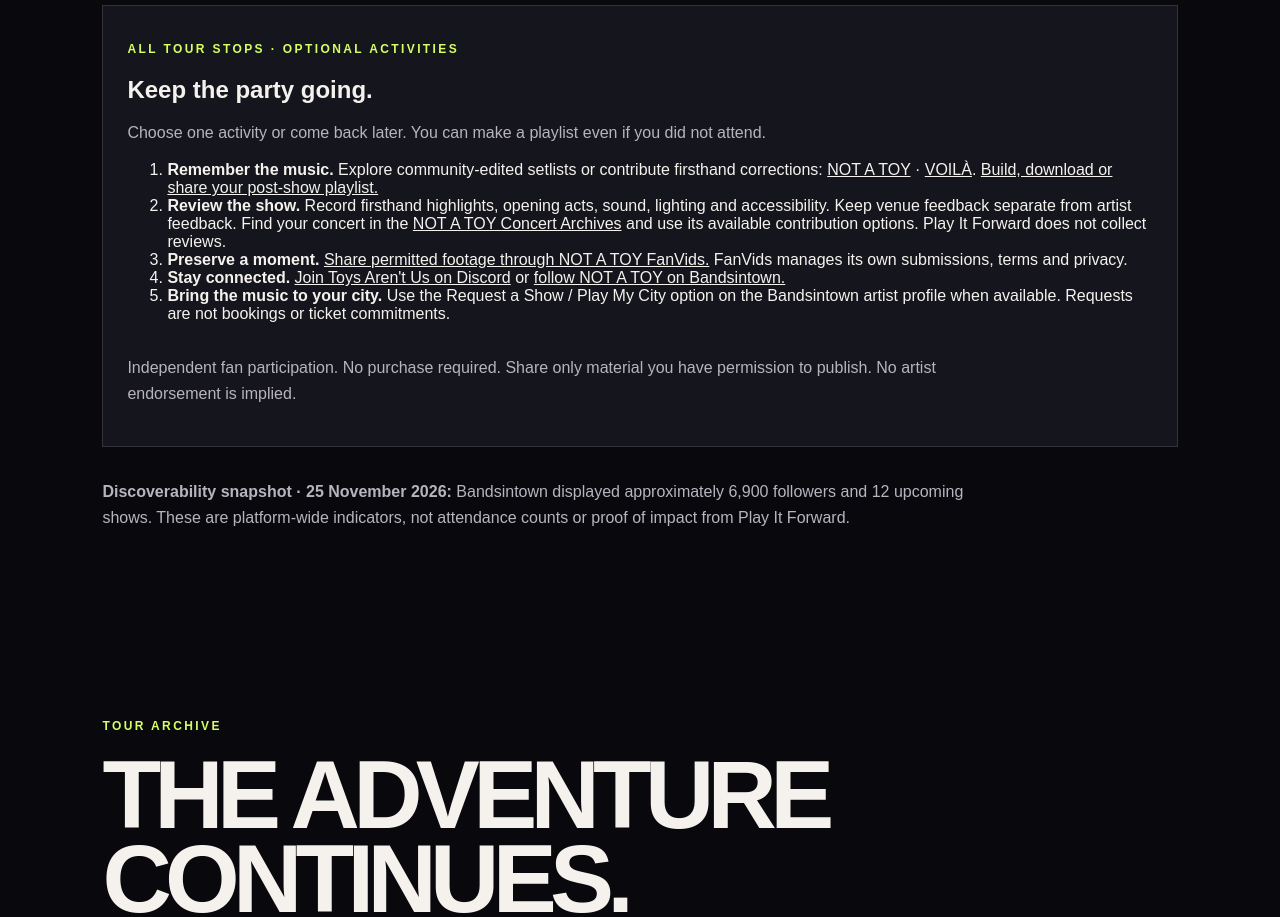
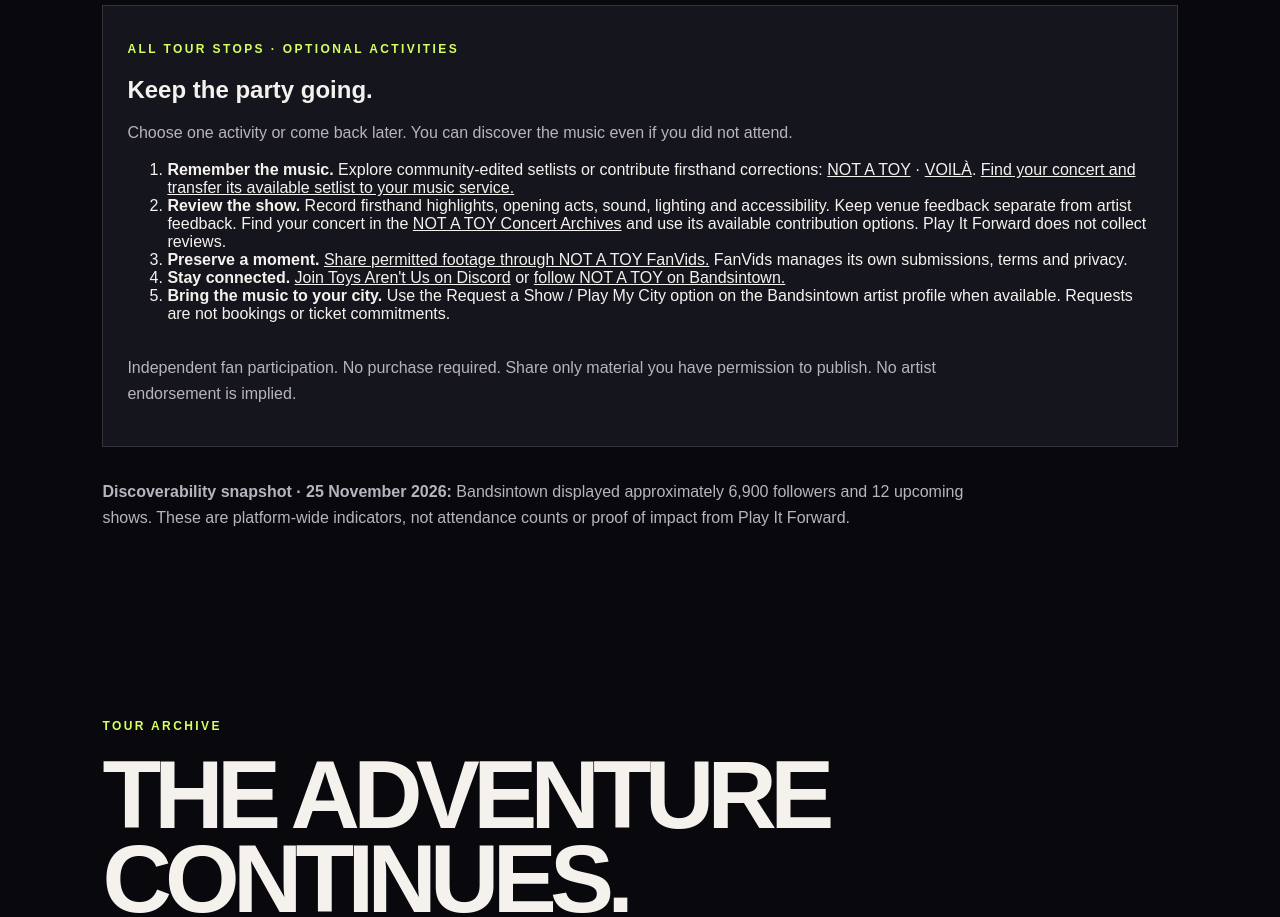
Before and after one commit to Loptr-Lab/pay-it-forward, a Next.js app: page /route in a window 1280 px wide. Shown: the part 3300-4217 px from the top of the page. Built offline with nearby package versions, Linux system fonts and the light colour scheme.

Commit message:
Align post-show link with concert playlist discovery

```diff
--- a/src/app/components/TourStatus.tsx
+++ b/src/app/components/TourStatus.tsx
@@ -35,9 +35,9 @@ export function PostShowLinks() {
   return <article className="route-card" aria-labelledby="after-show-tasks">
     <p className="eyebrow">ALL TOUR STOPS · OPTIONAL ACTIVITIES</p>
     <h3 id="after-show-tasks">Keep the party going.</h3>
-    <p>Choose one activity or come back later. You can make a playlist even if you did not attend.</p>
+    <p>Choose one activity or come back later. You can discover the music even if you did not attend.</p>
     <ol>
-      <li><strong>Remember the music.</strong> Explore community-edited setlists or contribute firsthand corrections: <a href="https://www.setlist.fm/setlists/not-a-toy-23fc64df.html">NOT A TOY</a> · <a href="https://www.setlist.fm/setlists/voila-6bccee4a.html">VOILÀ</a>. <Link href="/radio/#radio-builder-title">Build, download or share your post-show playlist.</Link></li>
+      <li><strong>Remember the music.</strong> Explore community-edited setlists or contribute firsthand corrections: <a href="https://www.setlist.fm/setlists/not-a-toy-23fc64df.html">NOT A TOY</a> · <a href="https://www.setlist.fm/setlists/voila-6bccee4a.html">VOILÀ</a>. <Link href="/radio/#radio-builder-title">Find your concert and transfer its available setlist to your music service.</Link></li>
       <li><strong>Review the show.</strong> Record firsthand highlights, opening acts, sound, lighting and accessibility. Keep venue feedback separate from artist feedback. Find your concert in the <a href="https://www.concertarchives.org/bands/not-a-toy">NOT A TOY Concert Archives</a> and use its available contribution options. Play It Forward does not collect reviews.</li>
       <li><strong>Preserve a moment.</strong> <a href="https://notatoy.fanvids.io/">Share permitted footage through NOT A TOY FanVids.</a> FanVids manages its own submissions, terms and privacy.</li>
       <li><strong>Stay connected.</strong> <a href="https://discord.com/invite/TfAFU9rhNn">Join Toys Aren&apos;t Us on Discord</a> or <a href="https://www.bandsintown.com/a/15507516-not-a-toy">follow NOT A TOY on Bandsintown.</a></li>
```
